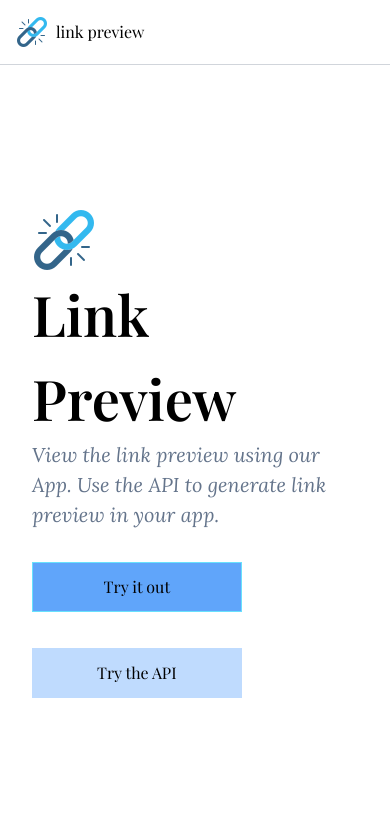
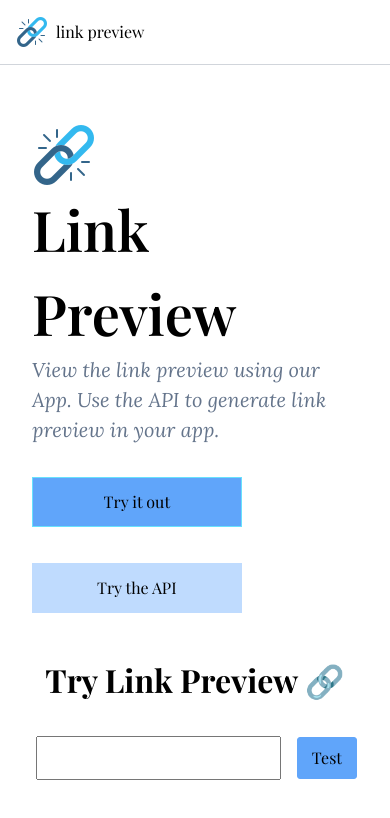
Before and after one commit to brianraila/url-info-api, a React (Create React App) app in the folder frontend/: page / in a window 390 px wide. Shown: the top 818 px of the page. Built offline with nearby package versions, Linux system fonts and the light colour scheme; the HTML template or start-up script is replaced by a standard one; a web font is replaced by a local one.

Commit message:
feat: test link preview form

```diff
--- a/frontend/src/App.js
+++ b/frontend/src/App.js
@@ -1,9 +1,11 @@
 import Landing from "./components/Landing";
+import TestPreview from "./components/TestPreview";
 
 function App() {
   return (
     <div className="App">
       <Landing/>
+      <TestPreview/>
     </div>
   );
 }
--- /dev/null
+++ b/frontend/src/components/TestPreview.jsx
@@ -0,0 +1,23 @@
+import React from "react";
+
+const TestPreview = () => {
+  const submitHandler = (e) => {
+    e.preventDefault();
+
+    console.log(e.target[0].value)
+
+  };
+
+  return (
+    <section className="feature">
+      <h2>Try Link Preview 🔗</h2>
+
+      <form onSubmit={submitHandler}>
+        <input type="url" name="url"></input>
+        <button>Test</button>
+      </form>
+    </section>
+  );
+};
+
+export default TestPreview;
--- a/frontend/src/index.css
+++ b/frontend/src/index.css
@@ -901,6 +901,14 @@ time {
   gap: 1rem;
 }
 
+@media screen and (max-width: 955px) {
+
+  .ctas {
+    flex-direction: column;
+    gap: 0.25rem;
+  }
+}
+
 @media screen and (max-width: 900px) {
 
   .ctas {
@@ -996,3 +1004,48 @@ time {
   padding: 1rem;
   border-bottom: 1px solid #d1d5db;
 }
+
+.feature {
+  min-height: 100vh;
+}
+
+.feature h2 {
+  text-align: center;
+  font-weight: bold;
+  font-size: 2rem;
+}
+
+.feature {
+  display: flex;
+  flex-direction: column;
+  align-items: center;
+}
+
+.feature form {
+  max-width: 650px;
+  min-width: 600px;
+}
+
+.feature input {
+  margin: 2rem 1rem;
+  padding: 0.5rem 0.85rem;
+  width: 70%;
+}
+
+.feature button {
+  padding: 0.5rem 0.85rem;
+  background-color: #60A5FA;
+  border: 1px solid #60A5FA;
+  border-radius: 3px;
+}
+
+@media screen and (max-width: 600px) {
+  .feature form {
+    max-width: 90vw;
+    min-width: 90vw;
+  }
+
+  #main {
+    min-height: 70vh;
+  }
+}
```
